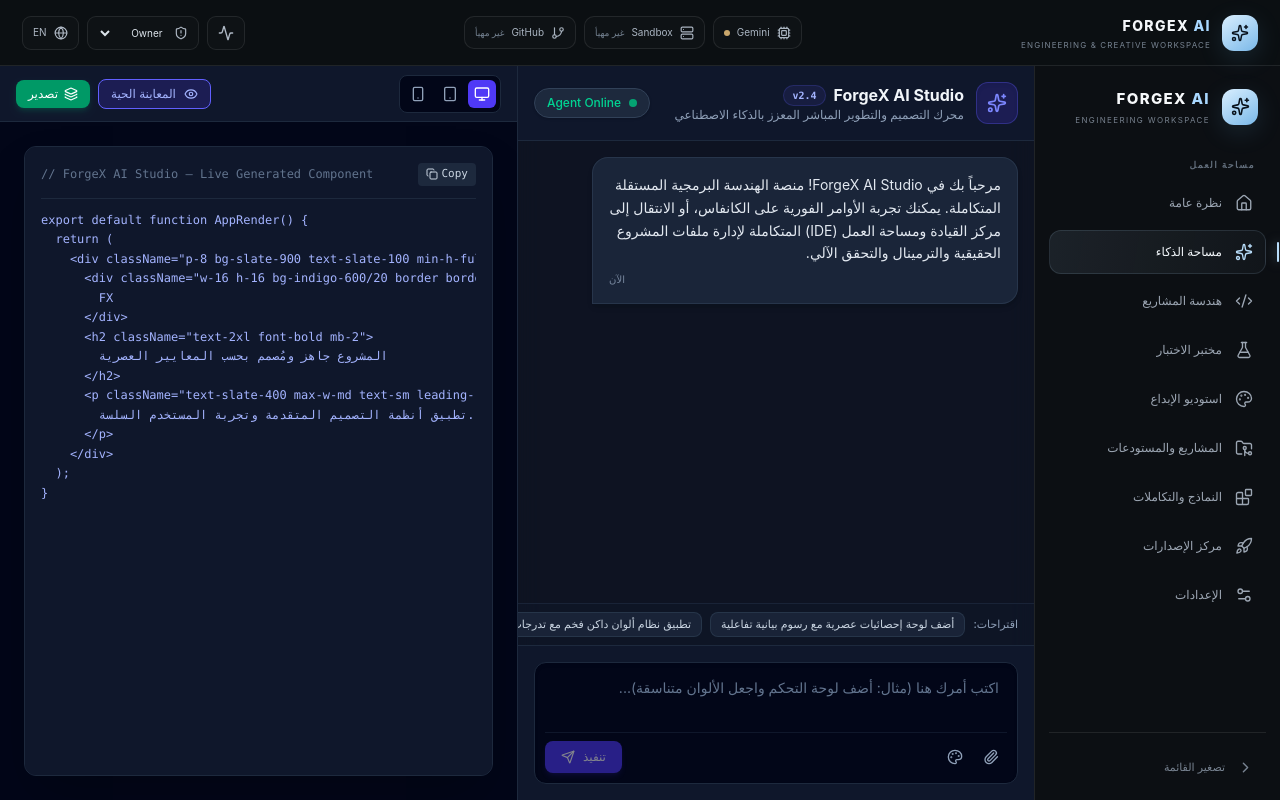
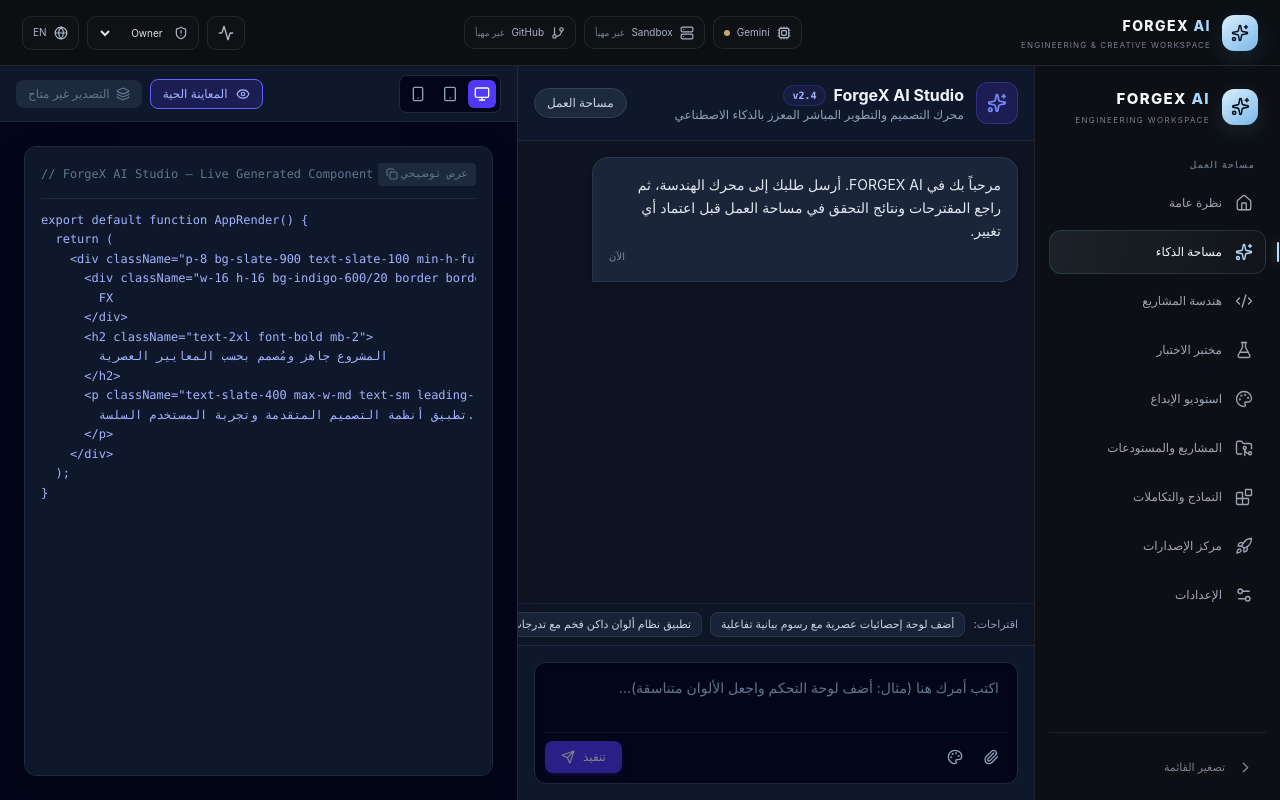
Before and after one commit to jovanexpress713-jpg/Ai, a React (Vite) app: page / in a window 1280 px wide. Both pictures are taken after a click on the button "كود المصدر". Built offline with nearby package versions, Linux system fonts and the light colour scheme; no server answers.

Commit message:
fix: remove misleading studio success and export actions

```diff
--- a/src/App.tsx
+++ b/src/App.tsx
@@ -80,7 +80,7 @@
   }>>([
     {
       sender: 'agent',
-      text: 'مرحباً بك في ForgeX AI Studio! منصة الهندسة البرمجية المستقلة المتكاملة. يمكنك تجربة الأوامر الفورية على الكانفاس، أو الانتقال إلى مركز القيادة ومساحة العمل (IDE) المتكاملة لإدارة ملفات المشروع الحقيقية والترمينال والتحقق الآلي.',
+      text: 'مرحباً بك في FORGEX AI. أرسل طلبك إلى محرك الهندسة، ثم راجع المقترحات ونتائج التحقق في مساحة العمل قبل اعتماد أي تغيير.',
       status: null,
       timestamp: 'الآن',
     },
@@ -202,15 +202,12 @@
         throw new Error(data.error || data.message || `Request failed with status ${res.status}`);
       }
 
-      setLastGeneratedPrompt(textToSend);
-      setPreviewKey((k) => k + 1);
-
       setStudioMessages((prev) => [
         ...prev,
         {
           sender: 'agent',
-          text: data.message || (lang === 'ar' ? 'تم تحليل طلبك وتحديث كود الواجهة بنجاح.' : 'Request processed successfully.'),
-          status: 'success',
+          text: data.message || (lang === 'ar' ? 'تمت معالجة الطلب. راجع المقترح في مساحة العمل قبل تطبيقه.' : 'Request processed. Review the proposed changes in the workspace before applying them.'),
+          status: null,
           timestamp: new Date().toLocaleTimeString(lang === 'ar' ? 'ar-EG' : 'en-US', {
             hour: '2-digit',
             minute: '2-digit',
@@ -454,8 +451,7 @@
 
                 <div className="flex items-center gap-2">
                   <div className="flex items-center gap-2 text-xs bg-slate-800 px-3 py-1.5 rounded-full border border-slate-700 text-slate-300 shadow-sm">
-                    <span className="w-2 h-2 rounded-full bg-emerald-500 animate-pulse" />
-                    <span className="font-medium text-emerald-400">Agent Online</span>
+                    <span className="font-medium text-slate-300">{lang === 'ar' ? 'مساحة العمل' : 'Workspace'}</span>
                   </div>
                 </div>
               </div>
@@ -677,12 +673,13 @@
                   </button>
 
                   <button
-                    onClick={handleExport}
-                    className="flex items-center gap-1.5 px-3 py-1.5 bg-emerald-600 hover:bg-emerald-500 text-white rounded-lg text-xs font-medium transition-all shadow-md shadow-emerald-600/20 active:scale-95"
-                    title="Export Code"
+                    type="button"
+                    disabled
+                    className="flex items-center gap-1.5 px-3 py-1.5 bg-slate-800 text-slate-500 rounded-lg text-xs font-medium cursor-not-allowed"
+                    title={lang === 'ar' ? 'تصدير ملفات المشروع الفعلية غير متاح في هذا العرض' : 'Exporting actual project files is not available in this view'}
                   >
                     {copied ? <Check className="w-3.5 h-3.5" /> : <Layers className="w-3.5 h-3.5" />}
-                    <span>{copied ? (lang === 'ar' ? 'تم النسخ!' : 'Copied!') : (lang === 'ar' ? 'تصدير' : 'Export')}</span>
+                    <span>{lang === 'ar' ? 'التصدير غير متاح' : 'Export unavailable'}</span>
                   </button>
                 </div>
               </div>
@@ -703,11 +700,13 @@
                       <div className="flex items-center justify-between pb-3 border-b border-slate-800 mb-3 text-slate-500">
                         <span>// ForgeX AI Studio — Live Generated Component</span>
                         <button
-                          onClick={handleExport}
-                          className="flex items-center gap-1 px-2 py-1 rounded bg-slate-800 hover:bg-slate-700 text-slate-300 text-[11px]"
+                          type="button"
+                          disabled
+                          title={lang === 'ar' ? 'هذا عرض توضيحي وليس كود المشروع الفعلي' : 'Illustrative preview, not actual project source'}
+                          className="flex items-center gap-1 px-2 py-1 rounded bg-slate-800 text-slate-500 text-[11px] cursor-not-allowed"
                         >
                           <Copy className="w-3 h-3" />
-                          <span>Copy</span>
+                          <span>{lang === 'ar' ? 'عرض توضيحي' : 'Preview only'}</span>
                         </button>
                       </div>
                       <pre className="text-indigo-300 leading-relaxed overflow-x-auto">
```
